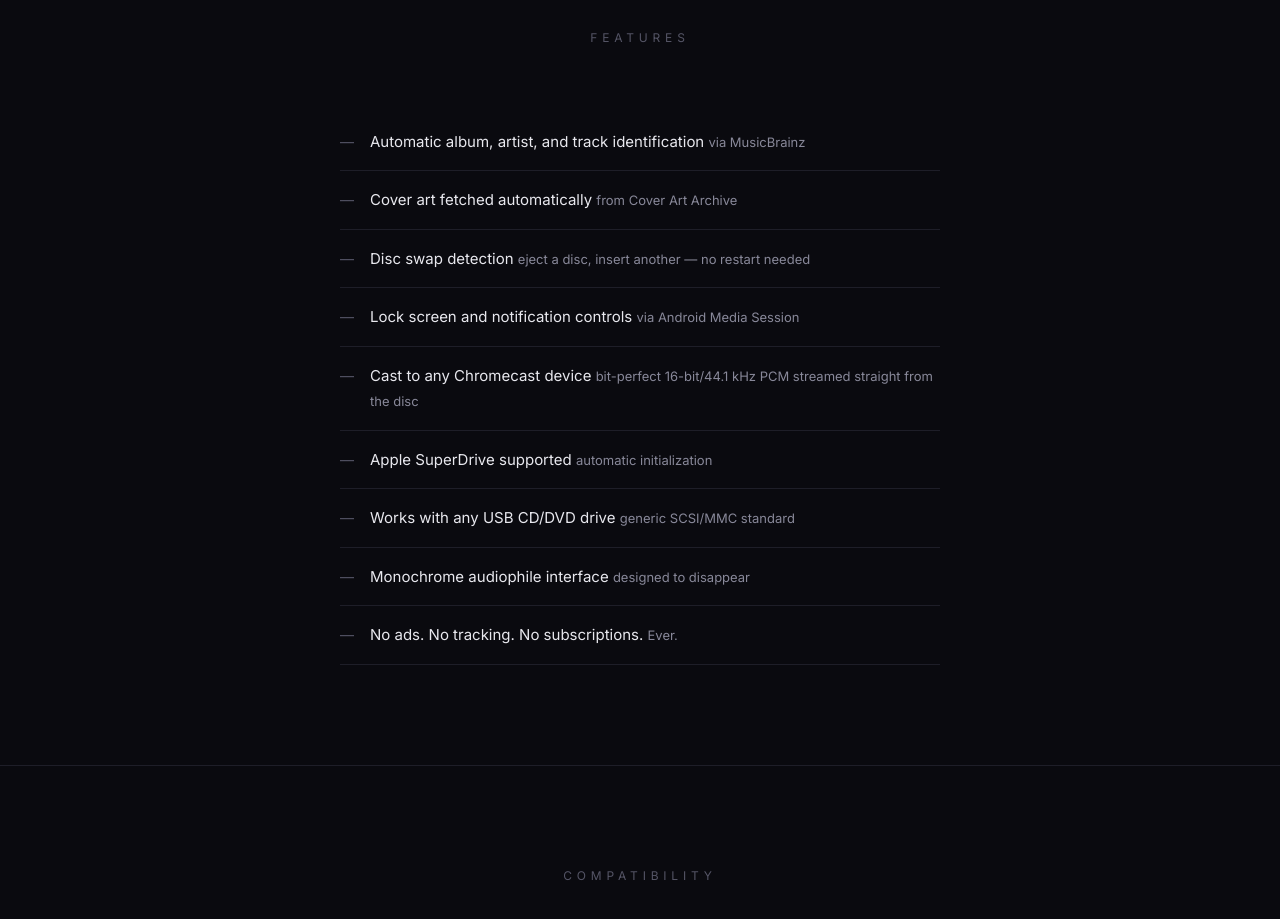
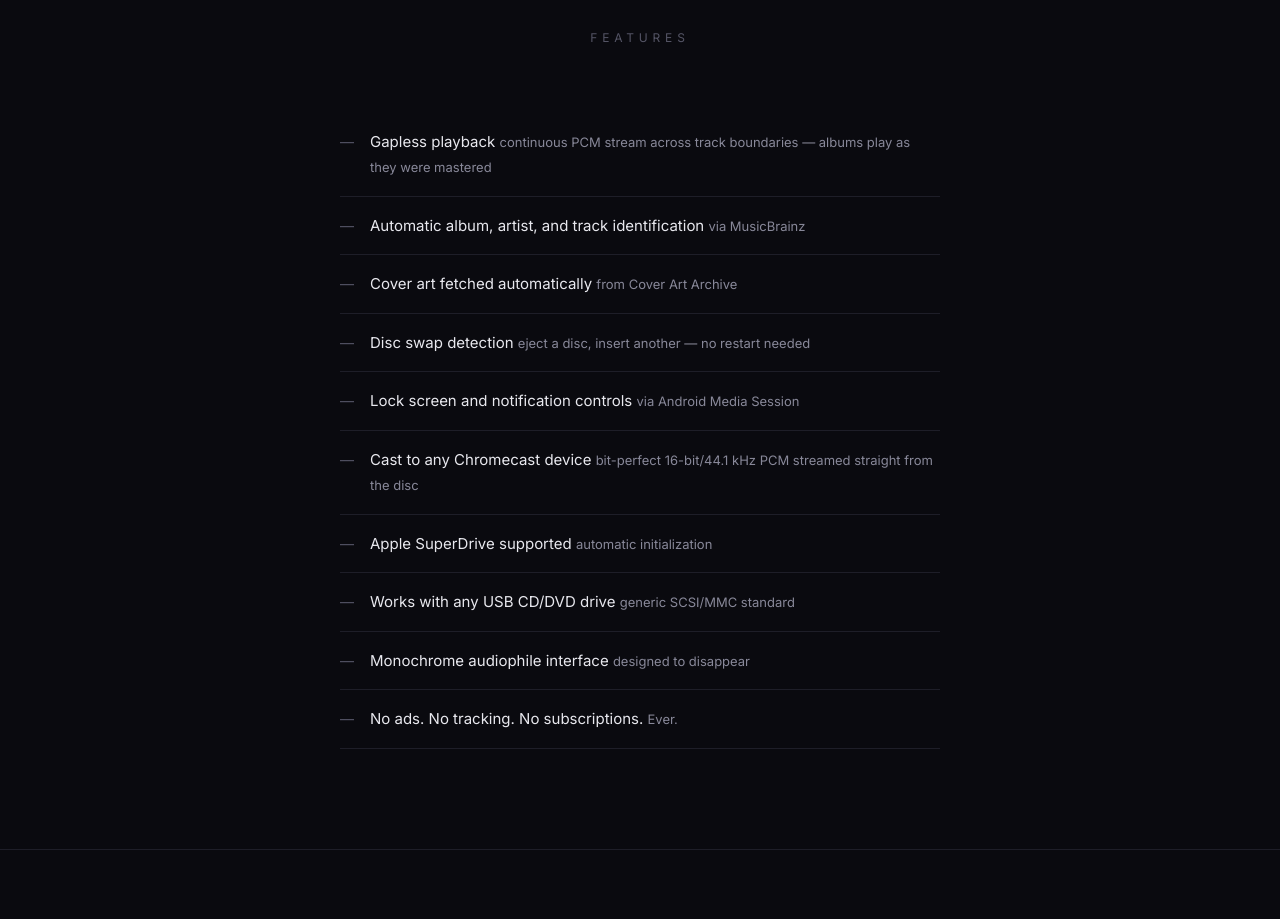
Before and after one commit to MendoCC/redbookaudioplayer.com, a plain HTML site: page index.html in a window 1280 px wide. Shown: the part 4540-5459 px from the top of the page. Drawn offline with Linux system fonts and the light colour scheme.

Commit message:
Features: add Gapless playback

```diff
--- a/index.html
+++ b/index.html
@@ -587,6 +587,10 @@
         <div class="feature-list">
             <div class="feature">
                 <span class="feature-check">—</span>
+                <span class="feature-text">Gapless playback <span>continuous PCM stream across track boundaries — albums play as they were mastered</span></span>
+            </div>
+            <div class="feature">
+                <span class="feature-check">—</span>
                 <span class="feature-text">Automatic album, artist, and track identification <span>via MusicBrainz</span></span>
             </div>
             <div class="feature">
```
